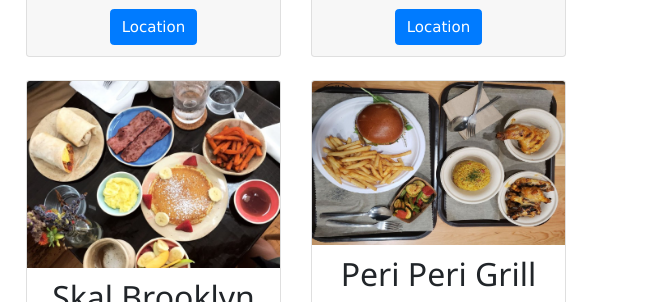
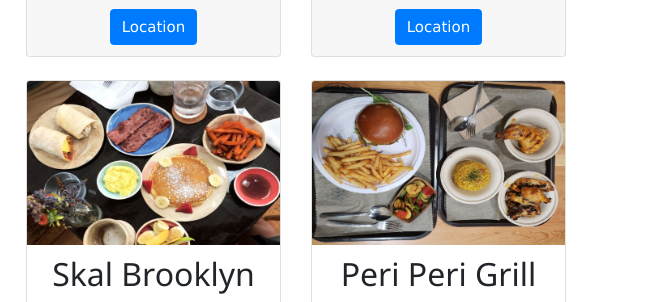
Before and after one commit to NatalieZeng/foodietoast.github.io, a plain HTML site: page brooklyn.html in a window 1280 px wide. Shown: the part 615-917 px from the top of the page, 629-1280 px from the left. Drawn offline with nearby package versions, Linux system fonts and the light colour scheme.

Commit message:
Update brooklyn.html

```diff
--- a/brooklyn.html
+++ b/brooklyn.html
@@ -159,7 +159,7 @@
 
         <div class="col-lg-3 col-md-6 mb-4">
           <div class="card">
-            <img class="card-img-top" src="skal.png" alt="">
+            <img class="card-img-top" src="skal.jpg" alt="">
             <div class="card-body">
               <h4 class="card-title"><font size="6">Skal Brooklyn</font></h4>
               <p class="card-text">373 Lewis Ave., Brooklyn, NY 11233</p>
```
